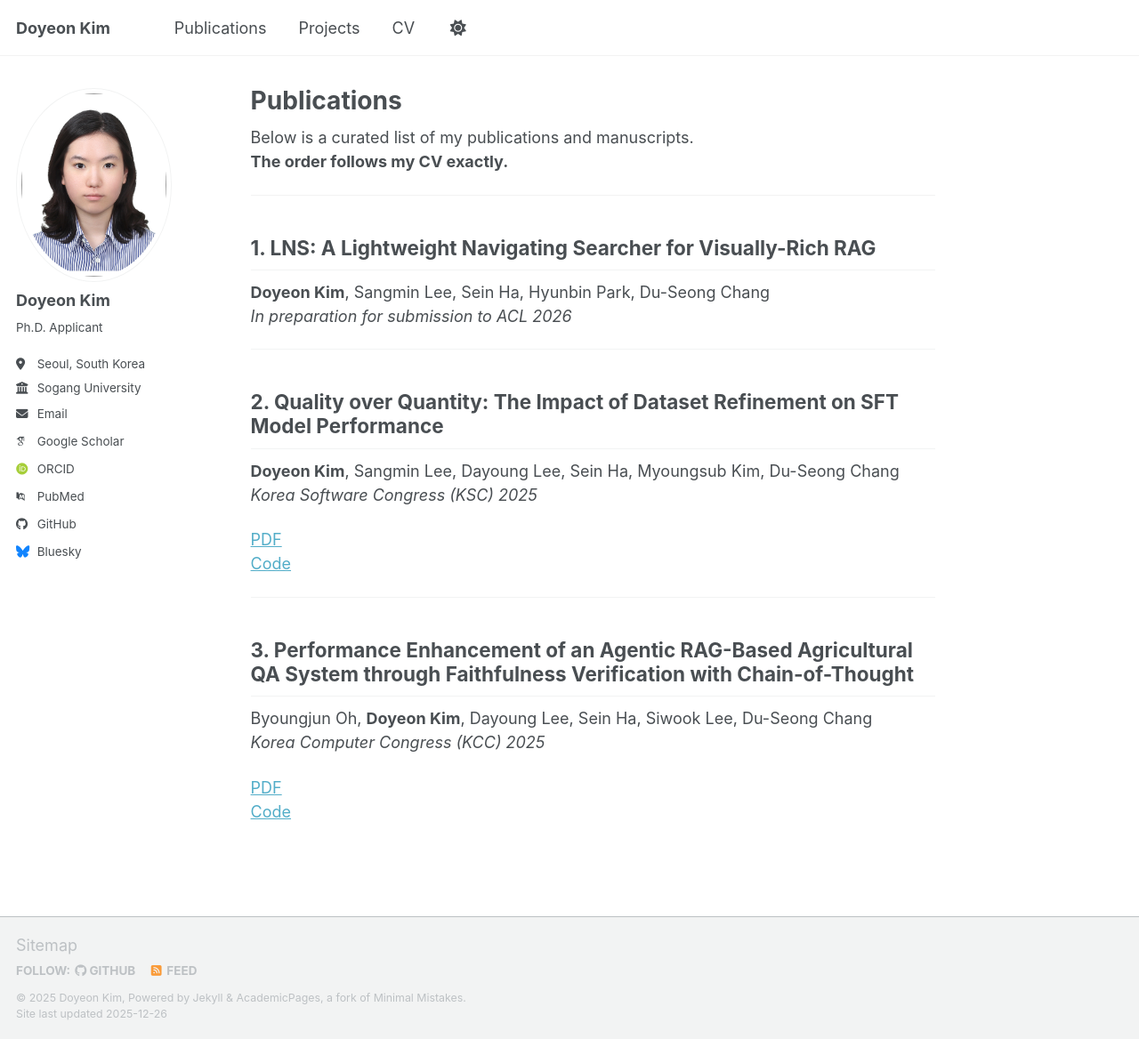
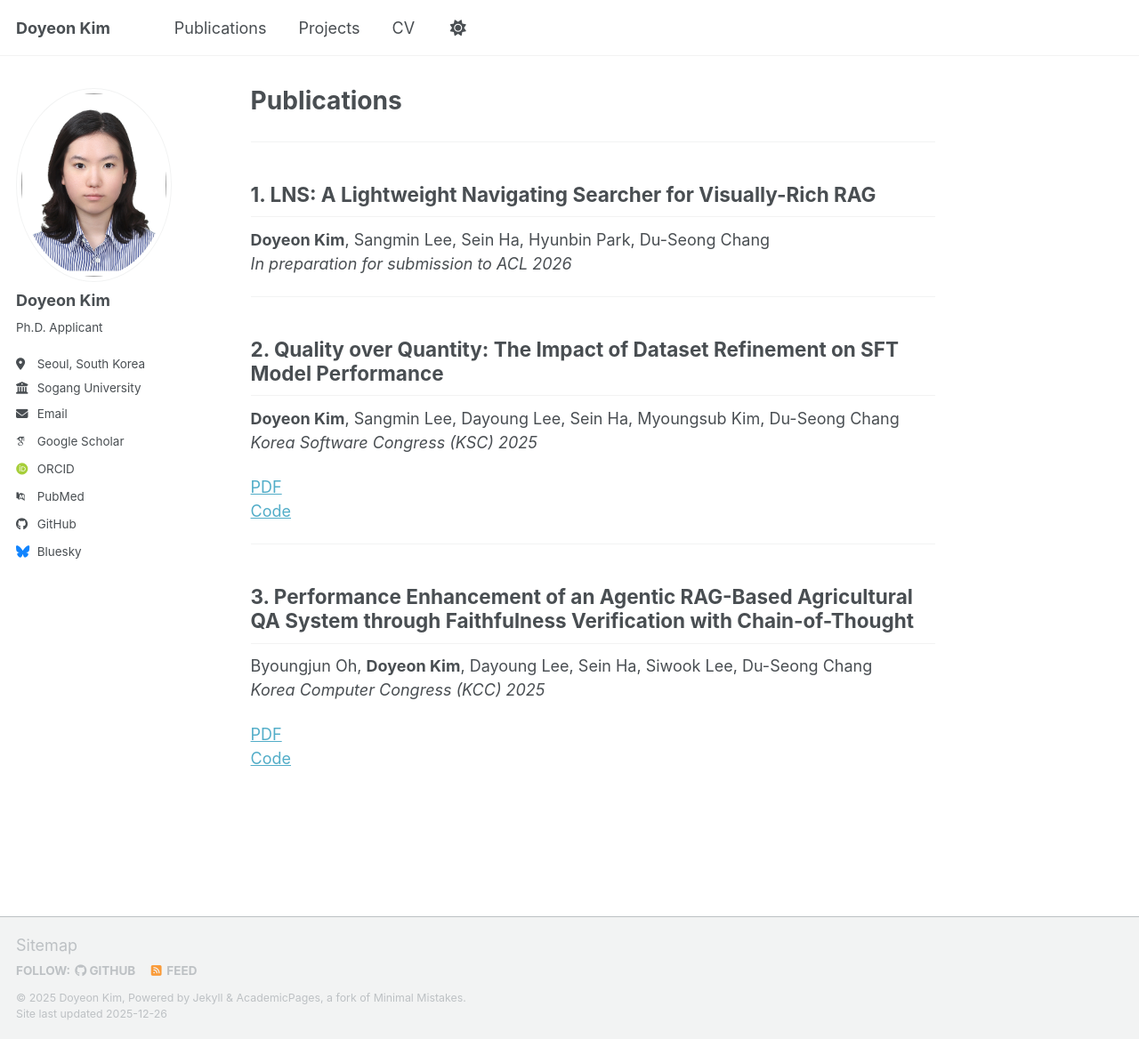
Before and after one commit to jshine0914/jshine0914.github.io, a Jekyll site: the page built from _pages/publications.md, in a window 1280 px wide and 1168 px high. Shown: the whole window at 89% size. Built offline with Jekyll 4.4.1, drawn with Linux system fonts in a browser that asks for light colours; some web fonts are replaced; a script bundle is joined from its source files by our own code; library files that are not in the unit come from our copies.

Commit message:
Update publications.md

```diff
--- a/_pages/publications.md
+++ b/_pages/publications.md
@@ -5,8 +5,7 @@ layout: single
 author_profile: true
 ---
 
-Below is a curated list of my publications and manuscripts.
-**The order follows my CV exactly.**
+
 
 ---
 
```
